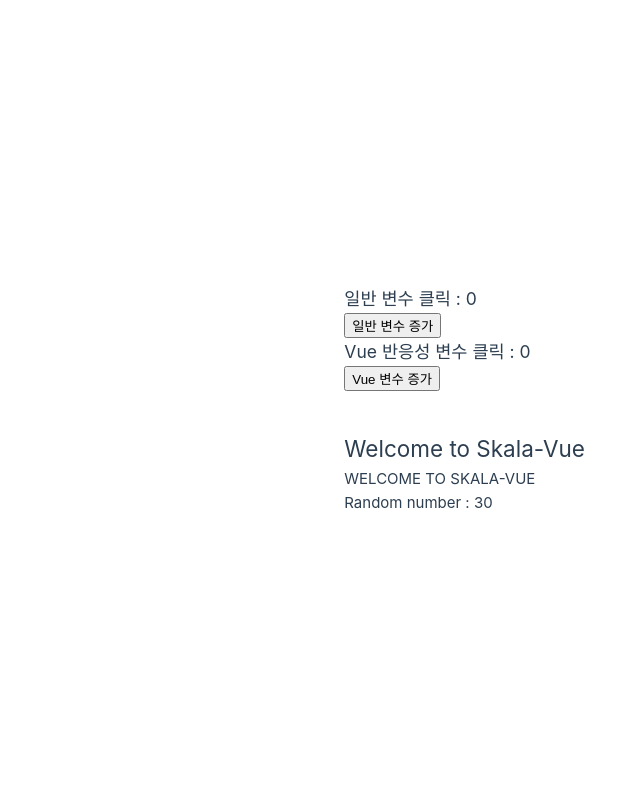
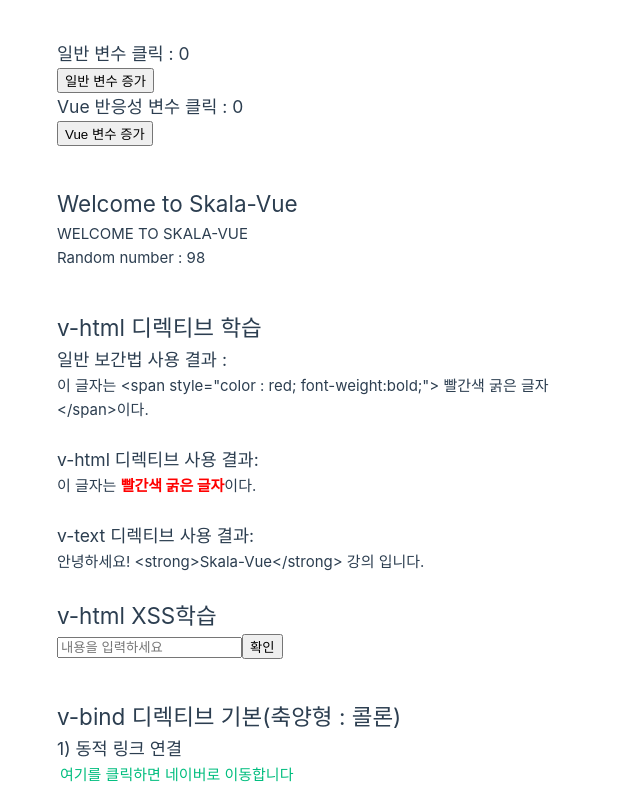
Before and after one commit to finn-sharp/skala-vue, a Vue app in the folder skala-vue/: page / in a window 1280 px wide. Shown: the top 790 px of the page, without its empty margins (15-655 px from the left). Built offline with nearby package versions, Linux system fonts and the light colour scheme.

Commit message:
Code Cahllenge : XSS 해킹 기법

```diff
--- a/skala-vue/src/App.vue
+++ b/skala-vue/src/App.vue
@@ -1,5 +1,7 @@
 <script setup>
+import SampleFour from './components/SampleFour.vue';
 import SampleOne from './components/SampleOne.vue'
+import SampleThree from './components/SampleThree.vue';
 import SampleTwo from './components/SampleTwo.vue'
 
 </script>
@@ -8,6 +10,8 @@ import SampleTwo from './components/SampleTwo.vue'
   <div>
     <SampleOne/>
     <SampleTwo/>
+    <SampleThree/>
+    <SampleFour/>
   </div>
 </template>
 
--- a/skala-vue/src/components/SampleThree.vue
+++ b/skala-vue/src/components/SampleThree.vue
@@ -1,7 +1,15 @@
 <script setup>
+import {ref} from 'vue'
+
 const rawHtmlData = '이 글자는 <span style="color : red; font-weight:bold;"> 빨간색 굵은 글자</span>이다.'
-const content = '안녕하세요! <strong>Skala-Vue</strong>강의 입니다.'
+const content = '안녕하세요! <strong>Skala-Vue</strong> 강의 입니다.'
 
+const inputValue = ref('')
+const message = ref('')
+
+function showMessage() {
+    message.value = inputValue.value
+}
 </script>
 
 <template>
@@ -10,9 +18,24 @@ const content = '안녕하세요! <strong>Skala-Vue</strong>강의 입니다.'
         <h3>일반 보간법 {{  }} 사용 결과 : </h3>
         <p>{{ rawHtmlData }}</p>
         <br/>
+
         <h3>v-html 디렉티브 사용 결과:</h3>
         <p v-html="rawHtmlData"></p>
+        <br/>
+
         <h3>v-text 디렉티브 사용 결과:</h3>
         <p v-text="content"></p>
+        <br/>
+
+        <h2>v-html XSS학습</h2>
+        <!--
+            XSS 공격 : <img src="x" onerror="window.location.href='https://google.com'"/> 입력
+            게시판이나 댓글이나 입력창에 악성 Js를 심어두고, 글을 읽을 때, 브라우저에서 해커의 코드가 강제로 실행되게 만들어 쿠키, 세션 토큰, 로그인 정보를 탈취하는 기법
+         -->
+        <input v-model="inputValue" placeholder="내용을 입력하세요"/>
+        <button @click="showMessage">확인</button>
+        <div v-html="message"></div>
+
+
     </div>
 </template>
```
